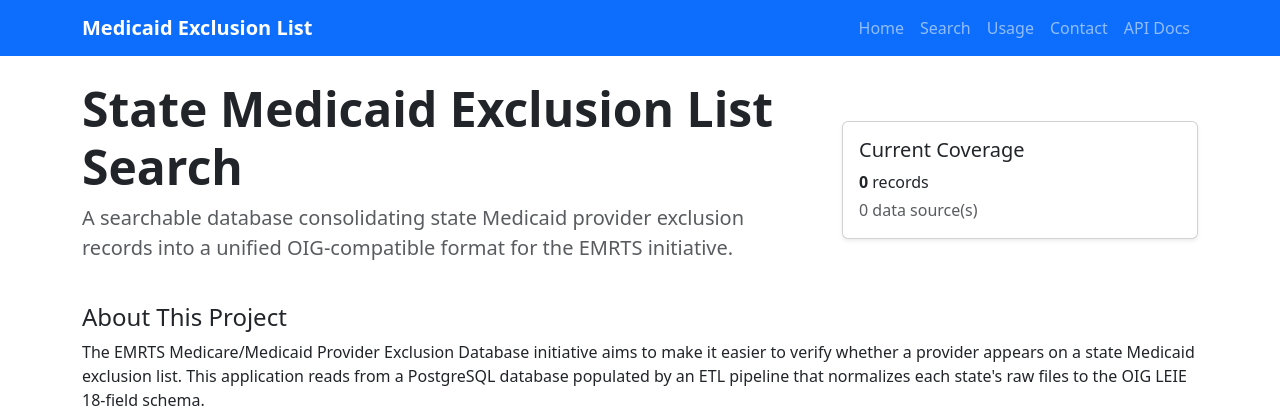
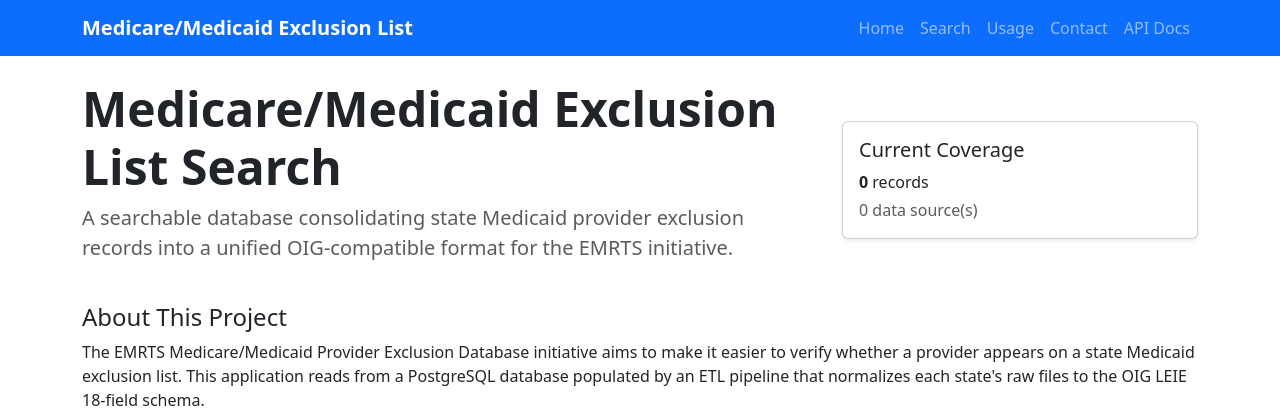
Before and after one commit to Xinzhuo-Li/exclusion-list, a Django app: page / in a window 1280 px wide. Shown: the top 420 px of the page. Run offline with Django 5.2, Linux system fonts and the light colour scheme; data that the repository does not hold is empty; parts of the project's set-up code (start-up, migrations or seed data) failed here and were passed over.

Commit message:
ui: rebrand to Medicare/Medicaid and list Federal LEIE first on home
Co-authored-by: Cursor <cursoragent@cursor.com>

```diff
--- a/web/config/settings.py
+++ b/web/config/settings.py
@@ -113,7 +113,7 @@ REST_FRAMEWORK = {
 }
 
 SPECTACULAR_SETTINGS = {
-    "TITLE": "Medicaid Exclusion List API",
+    "TITLE": "Medicare/Medicaid Exclusion List API",
     "DESCRIPTION": "Search state Medicaid provider exclusion records.",
     "VERSION": "1.0.0",
     "SERVE_INCLUDE_SCHEMA": False,
--- a/web/exclusions/queries.py
+++ b/web/exclusions/queries.py
@@ -132,13 +132,18 @@ def get_sources() -> list[dict[str, Any]]:
     return sources
 
 
+def _source_sort_key(code: str) -> tuple[int, str]:
+    """Federal LEIE (OIG) first; remaining sources alphabetical."""
+    return (0, "") if code == "OIG" else (1, code)
+
+
 def get_stats() -> dict[str, Any]:
     total = ExclusionRecord.objects.count()
     by_source = list(
         ExclusionRecord.objects.values("source_state")
         .annotate(count=Count("id"))
-        .order_by("source_state")
     )
+    by_source.sort(key=lambda row: _source_sort_key(row["source_state"]))
     return {
         "total_records": total,
         "source_count": len(by_source),
--- a/web/templates/base.html
+++ b/web/templates/base.html
@@ -3,14 +3,14 @@
 <head>
   <meta charset="utf-8">
   <meta name="viewport" content="width=device-width, initial-scale=1">
-  <title>{% block title %}Medicaid Exclusion List{% endblock %}</title>
+  <title>{% block title %}Medicare/Medicaid Exclusion List{% endblock %}</title>
   <link href="https://cdn.jsdelivr.net/npm/bootstrap@5.3.3/dist/css/bootstrap.min.css" rel="stylesheet">
   <link href="/static/css/site.css" rel="stylesheet">
 </head>
 <body>
   <nav class="navbar navbar-expand-lg navbar-dark bg-primary">
     <div class="container">
-      <a class="navbar-brand fw-semibold" href="{% url 'home' %}">Medicaid Exclusion List</a>
+      <a class="navbar-brand fw-semibold" href="{% url 'home' %}">Medicare/Medicaid Exclusion List</a>
       <button class="navbar-toggler" type="button" data-bs-toggle="collapse" data-bs-target="#mainNav">
         <span class="navbar-toggler-icon"></span>
       </button>
--- a/web/templates/pages/contact.html
+++ b/web/templates/pages/contact.html
@@ -1,6 +1,6 @@
 {% extends "base.html" %}
 
-{% block title %}Contact — Medicaid Exclusion List{% endblock %}
+{% block title %}Contact — Medicare/Medicaid Exclusion List{% endblock %}
 
 {% block content %}
 <h1 class="mb-4">Contact</h1>
--- a/web/templates/pages/home.html
+++ b/web/templates/pages/home.html
@@ -1,11 +1,11 @@
 {% extends "base.html" %}
 
-{% block title %}Home — Medicaid Exclusion List{% endblock %}
+{% block title %}Home — Medicare/Medicaid Exclusion List{% endblock %}
 
 {% block content %}
 <div class="row align-items-center mb-4">
   <div class="col-lg-8">
-    <h1 class="display-5 fw-bold">State Medicaid Exclusion List Search</h1>
+    <h1 class="display-5 fw-bold">Medicare/Medicaid Exclusion List Search</h1>
     <p class="lead text-muted">
       A searchable database consolidating state Medicaid provider exclusion records
       into a unified OIG-compatible format for the EMRTS initiative.
--- a/web/templates/pages/usage.html
+++ b/web/templates/pages/usage.html
@@ -1,6 +1,6 @@
 {% extends "base.html" %}
 
-{% block title %}Usage — Medicaid Exclusion List{% endblock %}
+{% block title %}Usage — Medicare/Medicaid Exclusion List{% endblock %}
 
 {% block content %}
 <h1 class="mb-4">Usage Guide</h1>
```
Also changed, not shown: web/templates/exclusions/search.html (+47 -130 lines), web/tests/test_api.py (+16 -1 lines).
